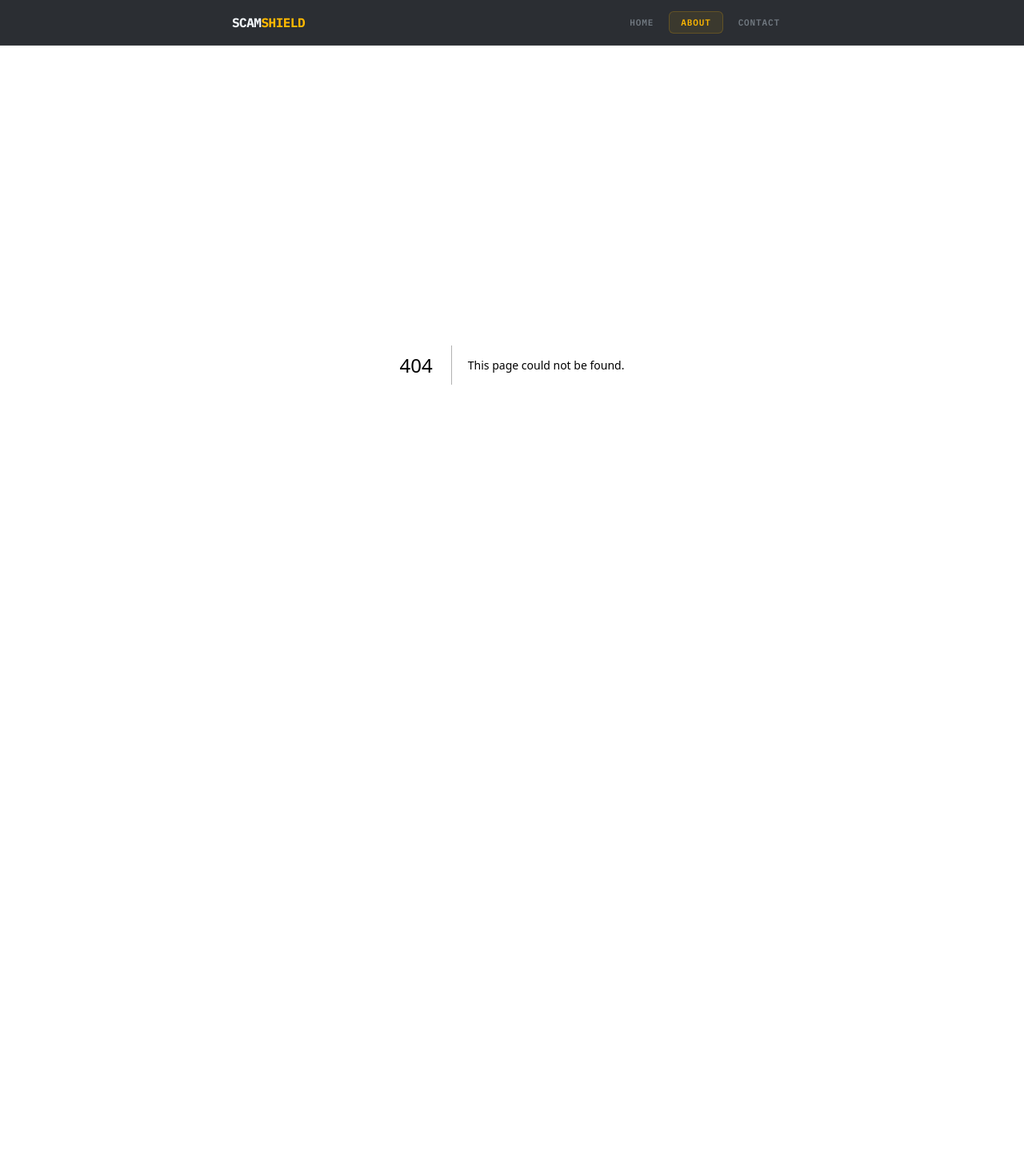
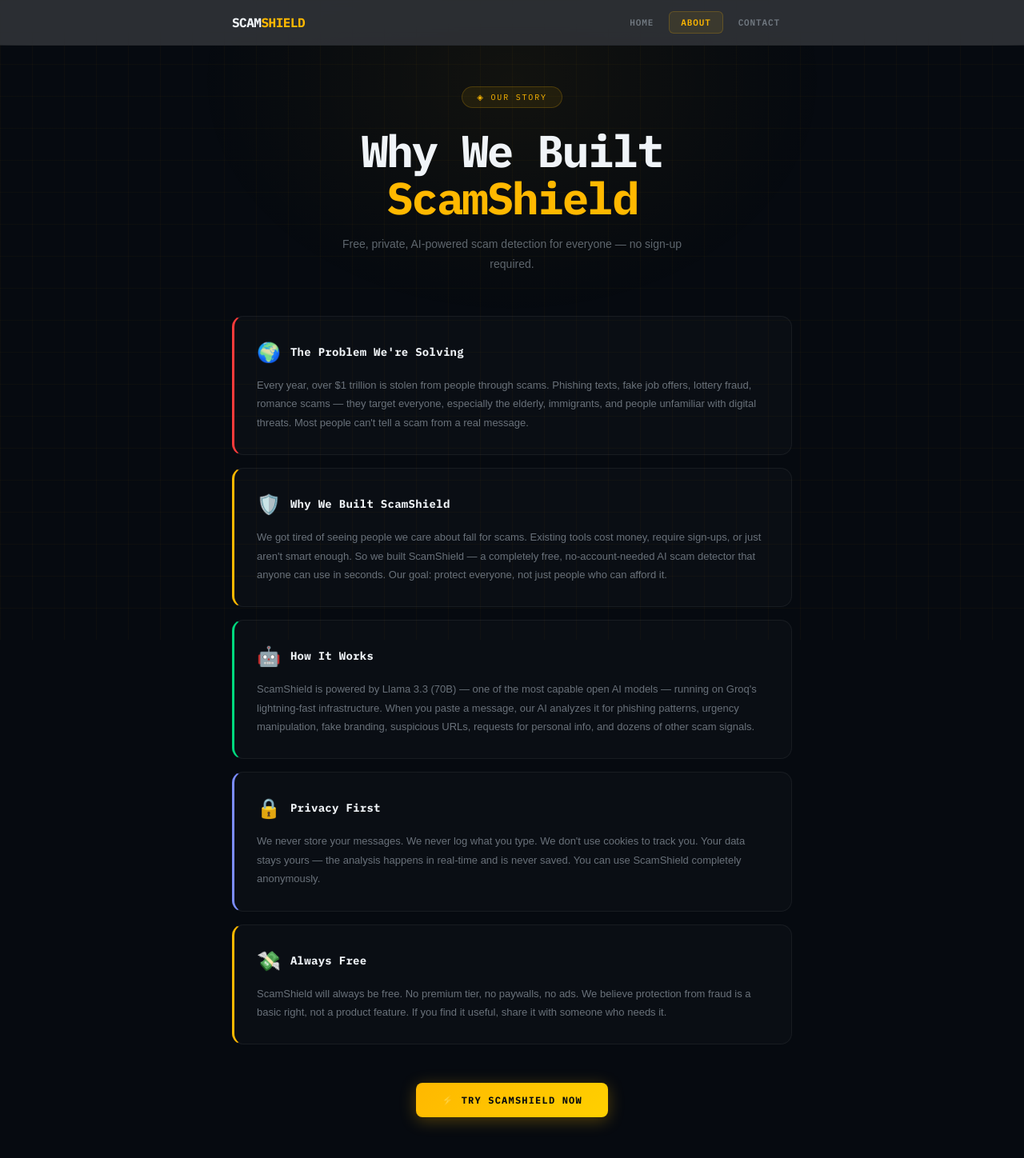
Before and after one commit to killerkalai/Scam-Shield, a Next.js app: page /about in a window 1280 px wide. Before the commit this address had no page. Shown: the top 1448 px of the page at 80% size. Before the commit the page ends 856 px from the top, so only its background shows below. Built offline with nearby package versions, Linux system fonts and the light colour scheme.

Commit message:
Create page.tsx

```diff
--- /dev/null
+++ b/src/app/about/page.tsx
@@ -0,0 +1,139 @@
+"use client";
+import { useEffect, useState } from "react";
+
+export default function AboutPage() {
+  const [show, setShow] = useState(false);
+  useEffect(() => { setTimeout(() => setShow(true), 50); }, []);
+
+  const stagger = (i: number) => ({
+    opacity: show ? 1 : 0,
+    transform: show ? "translateY(0)" : "translateY(24px)",
+    transition: `opacity 0.6s cubic-bezier(0.16,1,0.3,1) ${i * 0.12}s, transform 0.6s cubic-bezier(0.16,1,0.3,1) ${i * 0.12}s`,
+  });
+
+  const cards = [
+    {
+      icon: "🌍",
+      title: "The Problem We're Solving",
+      color: "#ff3b3b",
+      text: "Every year, over $1 trillion is stolen from people through scams. Phishing texts, fake job offers, lottery fraud, romance scams — they target everyone, especially the elderly, immigrants, and people unfamiliar with digital threats. Most people can't tell a scam from a real message.",
+    },
+    {
+      icon: "🛡️",
+      title: "Why We Built ScamShield",
+      color: "#ffb800",
+      text: "We got tired of seeing people we care about fall for scams. Existing tools cost money, require sign-ups, or just aren't smart enough. So we built ScamShield — a completely free, no-account-needed AI scam detector that anyone can use in seconds. Our goal: protect everyone, not just people who can afford it.",
+    },
+    {
+      icon: "🤖",
+      title: "How It Works",
+      color: "#00d97e",
+      text: "ScamShield is powered by Llama 3.3 (70B) — one of the most capable open AI models — running on Groq's lightning-fast infrastructure. When you paste a message, our AI analyzes it for phishing patterns, urgency manipulation, fake branding, suspicious URLs, requests for personal info, and dozens of other scam signals.",
+    },
+    {
+      icon: "🔒",
+      title: "Privacy First",
+      color: "#7b8cff",
+      text: "We never store your messages. We never log what you type. We don't use cookies to track you. Your data stays yours — the analysis happens in real-time and is never saved. You can use ScamShield completely anonymously.",
+    },
+    {
+      icon: "💸",
+      title: "Always Free",
+      color: "#ffb800",
+      text: "ScamShield will always be free. No premium tier, no paywalls, no ads. We believe protection from fraud is a basic right, not a product feature. If you find it useful, share it with someone who needs it.",
+    },
+  ];
+
+  return (
+    <div style={{
+      minHeight: "100vh", background: "#060a10",
+      fontFamily: "'IBM Plex Mono', 'Courier New', monospace",
+      color: "#c8d4e0",
+    }}>
+      {/* Grid bg */}
+      <div style={{
+        position: "fixed", inset: 0, zIndex: 0, pointerEvents: "none",
+        backgroundImage: "linear-gradient(rgba(255,184,0,0.03) 1px, transparent 1px), linear-gradient(90deg, rgba(255,184,0,0.03) 1px, transparent 1px)",
+        backgroundSize: "40px 40px",
+      }} />
+      <div style={{
+        position: "fixed", top: "-200px", left: "50%", transform: "translateX(-50%)",
+        width: "800px", height: "600px",
+        background: "radial-gradient(ellipse, rgba(255,184,0,0.05) 0%, transparent 70%)",
+        pointerEvents: "none", zIndex: 0,
+      }} />
+
+      <div style={{ position: "relative", zIndex: 1, maxWidth: "700px", margin: "0 auto", padding: "52px 24px 80px" }}>
+
+        {/* Header */}
+        <div style={{ textAlign: "center", marginBottom: "52px", ...stagger(0) }}>
+          <div style={{
+            display: "inline-flex", alignItems: "center", gap: "8px",
+            background: "rgba(255,184,0,0.08)", border: "1px solid rgba(255,184,0,0.2)",
+            color: "#ffb800", padding: "6px 18px", borderRadius: "20px",
+            fontSize: "10px", letterSpacing: "0.18em", textTransform: "uppercase",
+            marginBottom: "24px",
+          }}>
+            ◈ Our Story
+          </div>
+          <h1 style={{
+            fontSize: "clamp(36px, 6vw, 56px)", fontWeight: 700,
+            letterSpacing: "-0.04em", lineHeight: 1.05, margin: "0 0 16px 0", color: "#f0f4f8",
+          }}>
+            Why We Built<br />
+            <span style={{ color: "#ffb800" }}>ScamShield</span>
+          </h1>
+          <p style={{
+            fontSize: "14px", color: "rgba(200,212,224,0.45)", lineHeight: 1.8,
+            maxWidth: "440px", margin: "0 auto", fontFamily: "sans-serif", fontWeight: 300,
+          }}>
+            Free, private, AI-powered scam detection for everyone — no sign-up required.
+          </p>
+        </div>
+
+        {/* Cards */}
+        <div style={{ display: "flex", flexDirection: "column", gap: "16px" }}>
+          {cards.map((card, i) => (
+            <div key={card.title} style={{
+              padding: "28px 28px",
+              background: "rgba(255,255,255,0.02)",
+              border: "1px solid rgba(255,255,255,0.06)",
+              borderRadius: "14px",
+              borderLeft: `3px solid ${card.color}`,
+              ...stagger(i + 1),
+            }}>
+              <div style={{ display: "flex", alignItems: "center", gap: "12px", marginBottom: "14px" }}>
+                <span style={{ fontSize: "24px" }}>{card.icon}</span>
+                <h2 style={{
+                  fontSize: "14px", fontWeight: 700, color: "#f0f4f8",
+                  margin: 0, letterSpacing: "0.02em",
+                }}>{card.title}</h2>
+              </div>
+              <p style={{
+                fontSize: "13px", color: "rgba(200,212,224,0.5)", lineHeight: 1.8,
+                margin: 0, fontFamily: "sans-serif", fontWeight: 300,
+              }}>{card.text}</p>
+            </div>
+          ))}
+        </div>
+
+        {/* CTA */}
+        <div style={{ textAlign: "center", marginTop: "48px", ...stagger(cards.length + 1) }}>
+          <a href="/" style={{
+            display: "inline-flex", alignItems: "center", gap: "10px",
+            padding: "14px 32px", borderRadius: "8px",
+            background: "linear-gradient(135deg, #ffb800, #ffd000)",
+            color: "#060a10", fontSize: "12px", fontWeight: 700,
+            letterSpacing: "0.1em", textTransform: "uppercase",
+            textDecoration: "none", fontFamily: "inherit",
+            boxShadow: "0 4px 20px rgba(255,184,0,0.3)",
+            transition: "all 0.25s",
+          }}>
+            ⚡ Try ScamShield Now
+          </a>
+        </div>
+
+      </div>
+    </div>
+  );
+}
```
